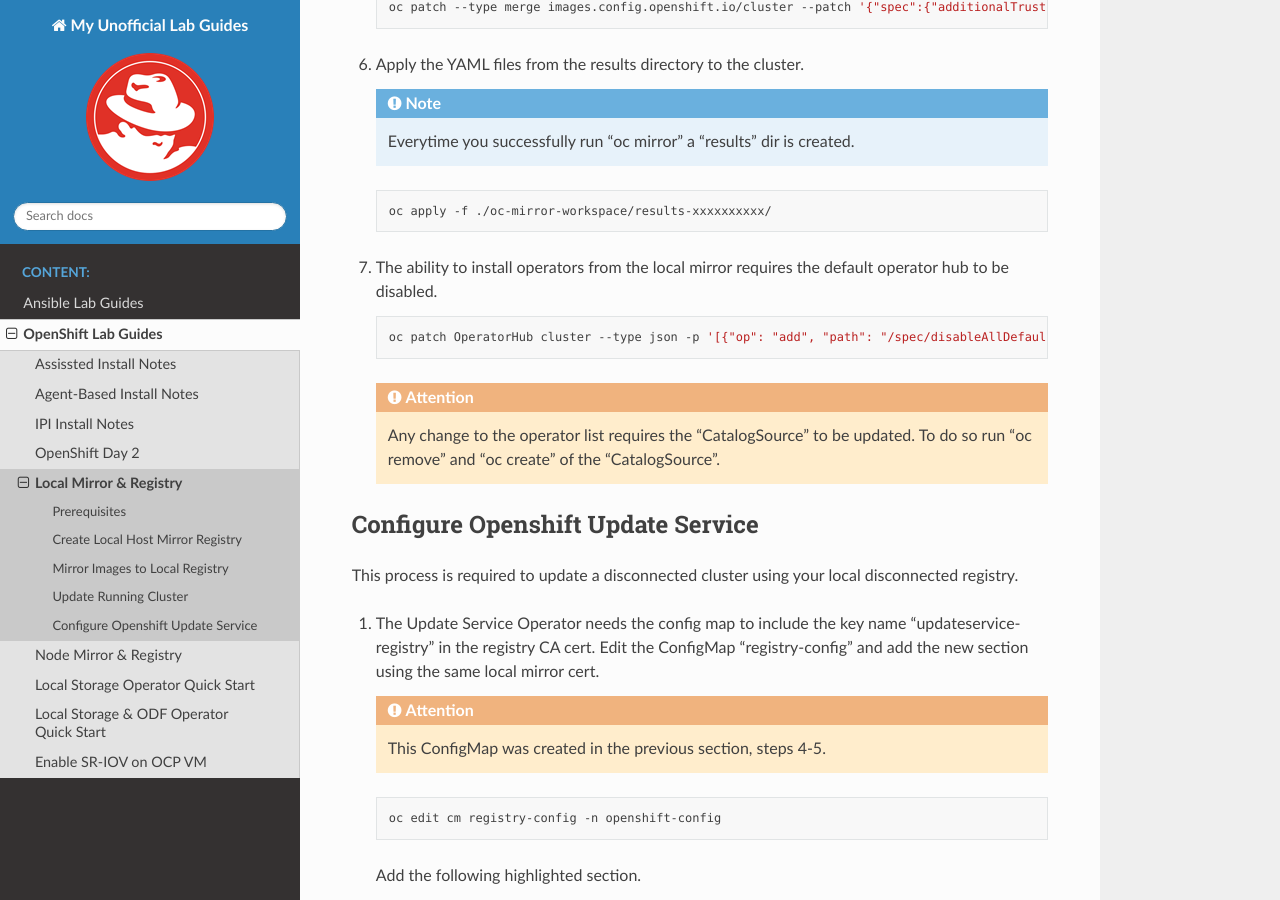
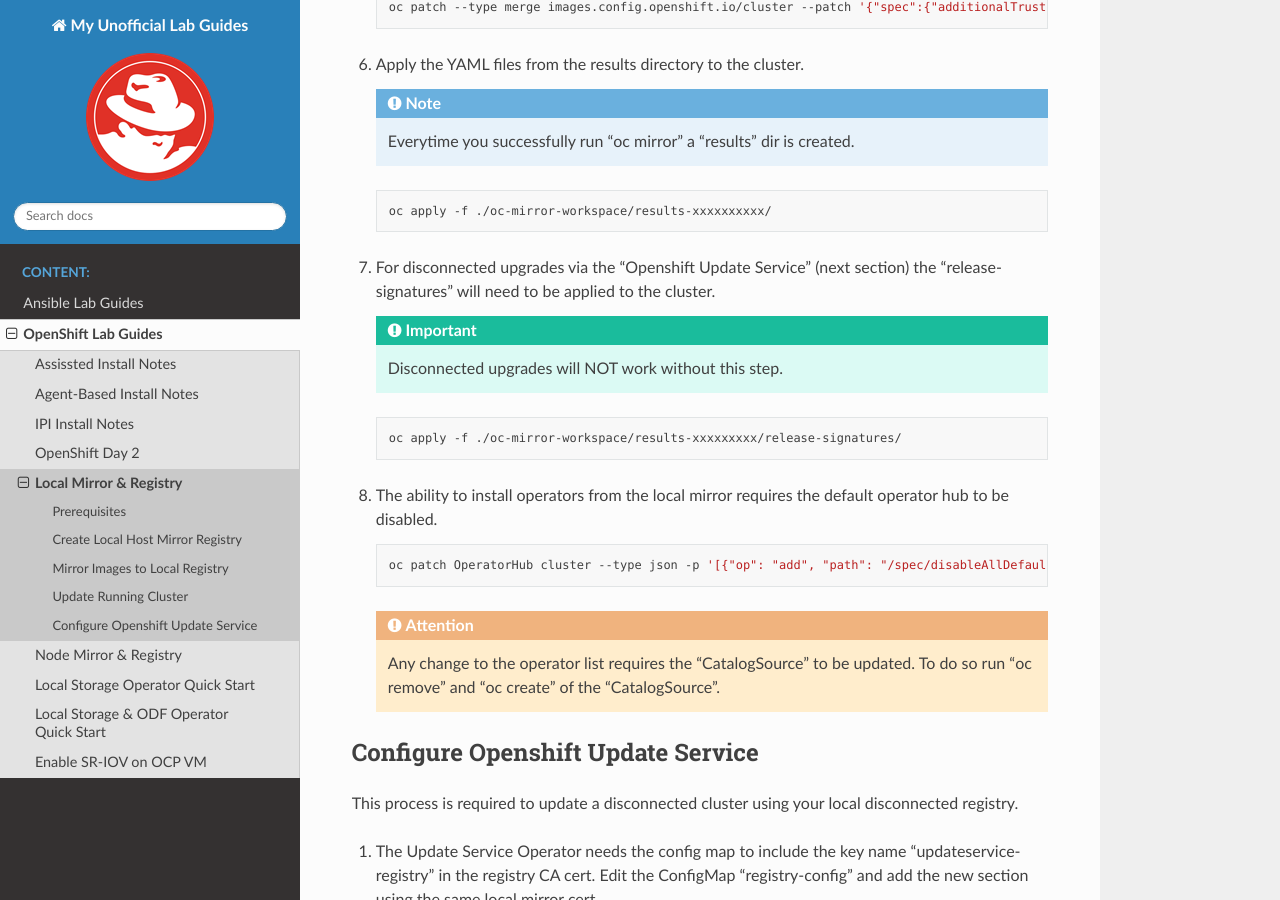
Before and after one commit to vtog/labGuides, a Sphinx documentation site: the page built from source/ocp/local-mirror-registry.rst, in a window 1280 px wide and 900 px high, scrolled down 6952 px. Built offline with Sphinx 7.4.7 and the Read the Docs theme 2.0.0, drawn with Linux system fonts in a browser that asks for light colours; pages that are not in the unit, such as notebooks, are missing from menus.

Commit message:
added missing step crucial to disconnected upgrades

```diff
--- a/source/ocp/local-mirror-registry.rst
+++ b/source/ocp/local-mirror-registry.rst
@@ -328,6 +328,15 @@
 
       oc apply -f ./oc-mirror-workspace/results-xxxxxxxxxx/
 
+#. For disconnected upgrades via the "Openshift Update Service" (next section)
+   the "release-signatures" will need to be applied to the cluster.
+
+   .. important:: Disconnected upgrades will NOT work without this step.
+
+   .. code-block:: bash
+
+      oc apply -f ./oc-mirror-workspace/results-xxxxxxxxx/release-signatures/
+
 #. The ability to install operators from the local mirror requires the default
    operator hub to be disabled.
 
```
